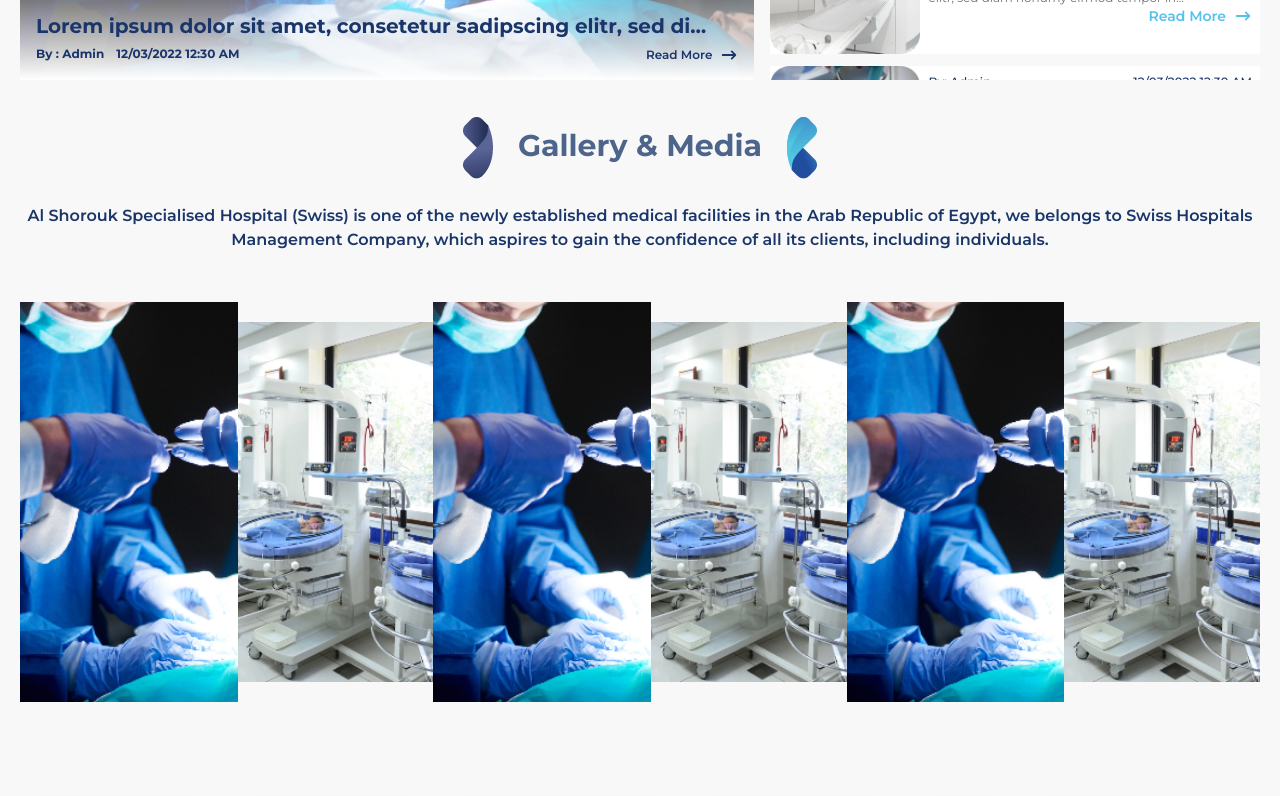
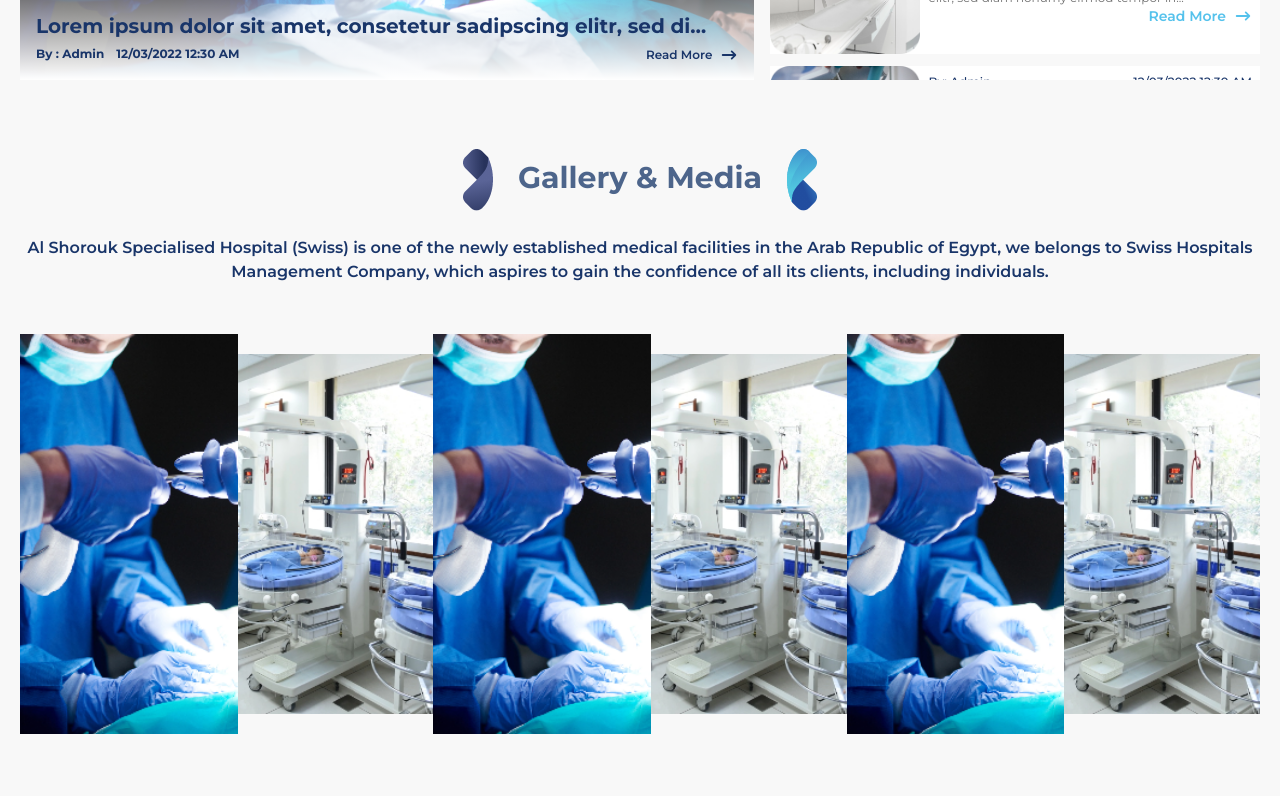
Before and after one commit to HanyMagdy25/el-shrouk-hospital, a React (Create React App) app: page /news in a window 1280 px wide. Shown: the part 920-1716 px from the top of the page. Built offline with nearby package versions, Linux system fonts and the light colour scheme; the HTML template or start-up script is replaced by a standard one.

Commit message:
test from home

```diff
--- a/src/components/Gallery/Gallery.js
+++ b/src/components/Gallery/Gallery.js
@@ -3,7 +3,7 @@ import "./Gallery.css";
 import GalleryCard from "./GalleryCard/GalleryCard";
 function Gallery() {
   return (
-    <div className="gallery container mt-12">
+    <div className="gallery container mt-20">
       <div className="flex-center">
         <div className="main__title-div">
           <h2 className="main__title">Gallery & Media</h2>
```
